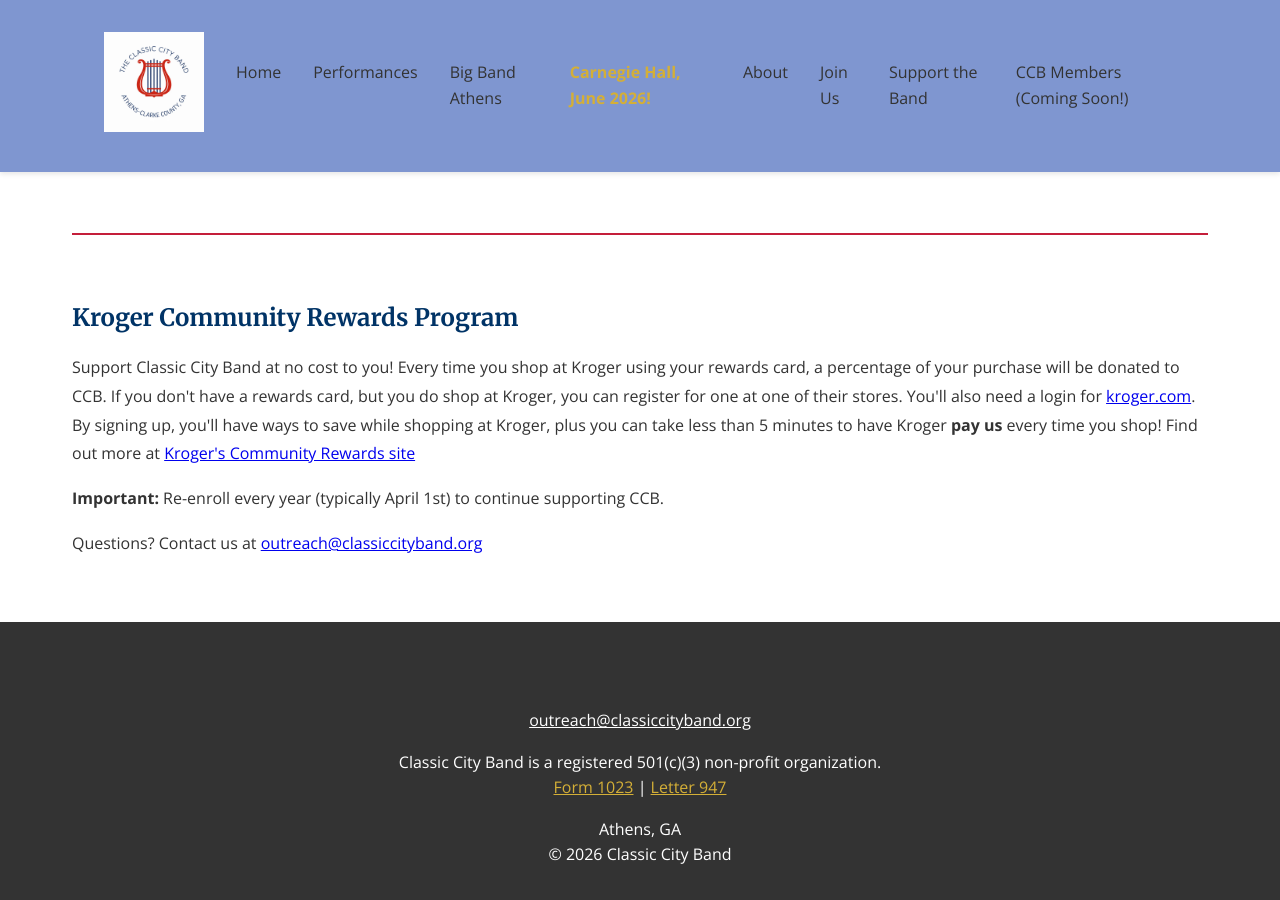
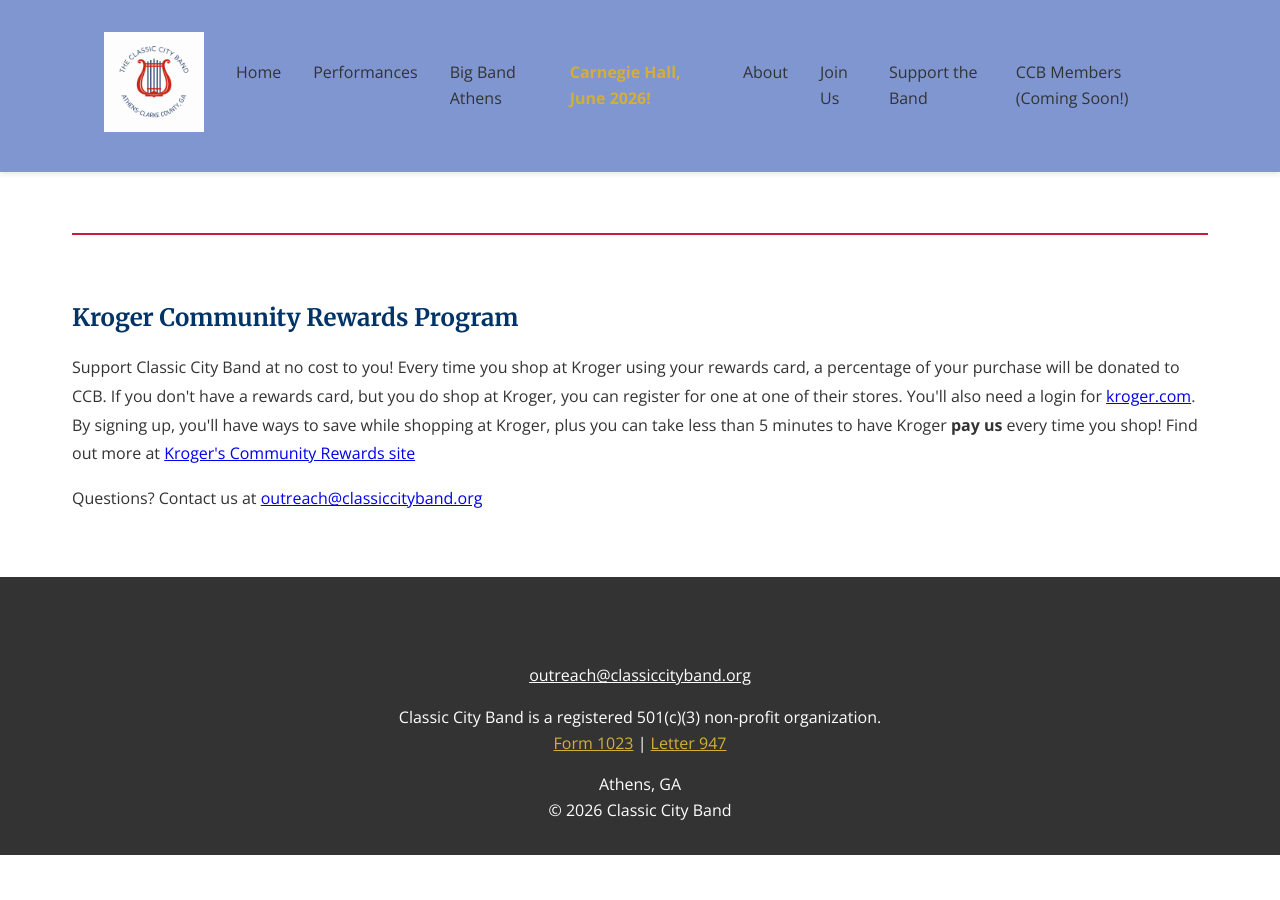
Before and after one commit to webmasterCCB/CCBwebsite, a Jekyll site: the page built from support.md, in a window 1280 px wide and 900 px high, scrolled down 1030 px. Built offline with Jekyll 4.4.1, drawn with Linux system fonts in a browser that asks for light colours; after the commit the page ends 1885 px from its top, so only the background shows below that.

Commit message:
Update support.md

```diff
--- a/support.md
+++ b/support.md
@@ -35,8 +35,6 @@ permalink: /support/
 
 <p>Support Classic City Band at no cost to you! Every time you shop at Kroger using your rewards card, a percentage of your purchase will be donated to CCB. If you don't have a rewards card, but you do shop at Kroger, you can register for one at one of their stores. You'll also need a login for <a href="https://www.kroger.com" target="_blank">kroger.com</a>. By signing up, you'll have ways to save while shopping at Kroger, plus you can take less than 5 minutes to have Kroger <strong>pay us</strong> every time you shop! Find out more at <a href="https://www.kroger.com/i/community/community-rewards" target="_blank">Kroger's Community Rewards site</a></p>
 
-<p><strong>Important:</strong> Re-enroll every year (typically April 1st) to continue supporting CCB.</p>
-
 <p>Questions? Contact us at <a href="mailto:outreach@classiccityband.org">outreach@classiccityband.org</a></p>
 
 </div>
```
